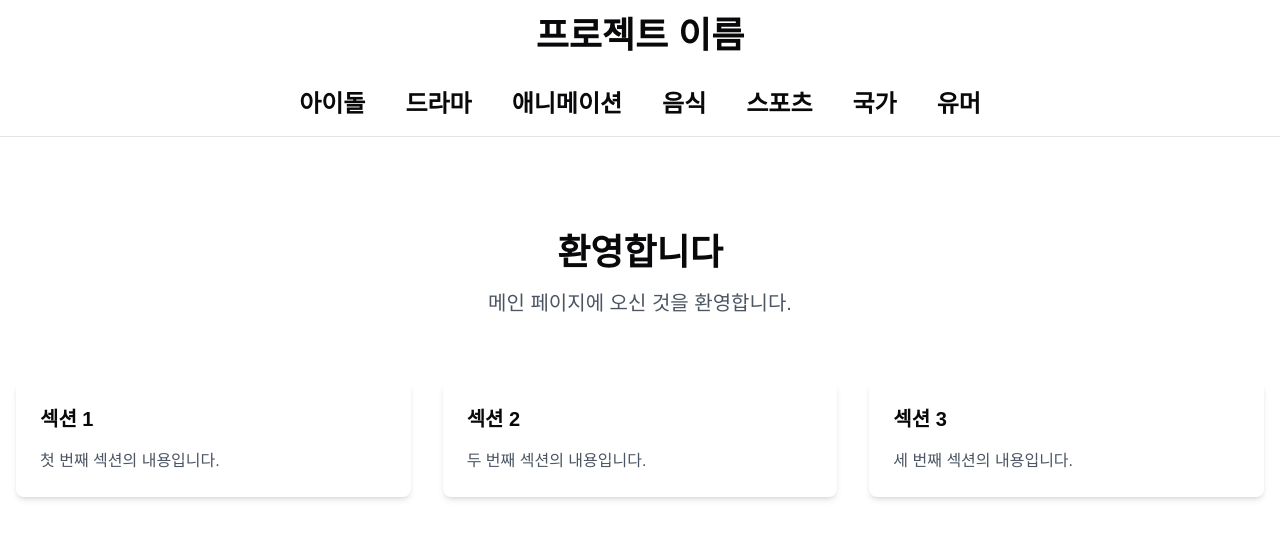
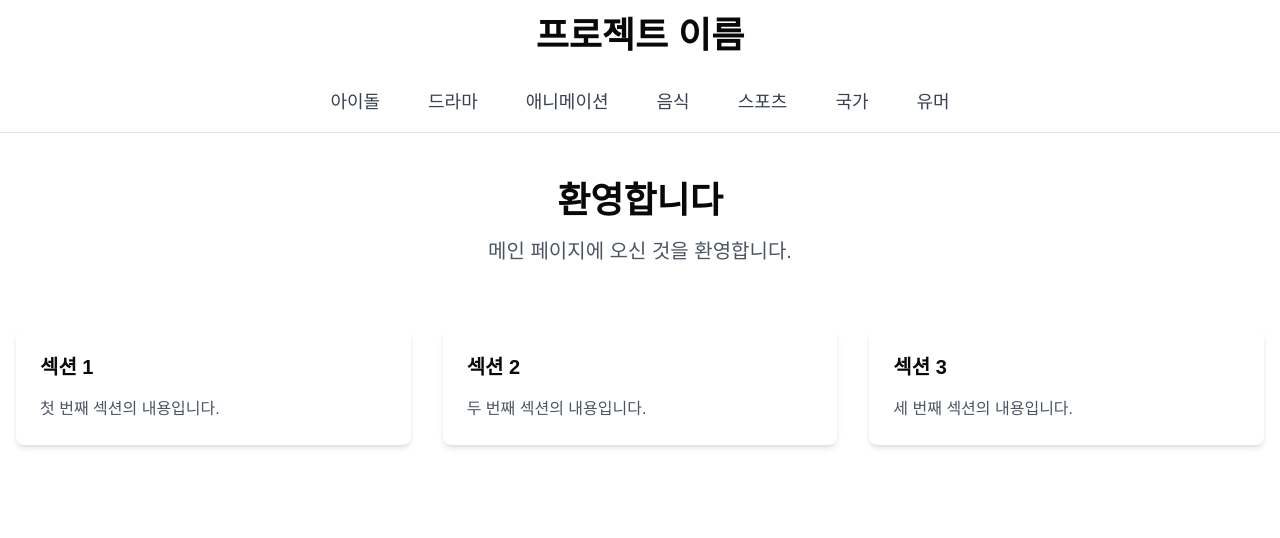
Before and after one commit to highthon-15/highthon-15, a Next.js app: page / in a window 1280 px wide. Shown: the top 538 px of the page. Built offline with nearby package versions, Linux system fonts and the light colour scheme.

Commit message:
fix : useclient missing issue

```diff
--- a/src/app/(main)/layout.tsx
+++ b/src/app/(main)/layout.tsx
@@ -1,38 +1,50 @@
+"use client";
+
 import React from 'react';
 import Link from 'next/link';
+import { usePathname } from 'next/navigation';
 
 interface MainLayoutProps {
   children: React.ReactNode;
 }
 
+const NAVIGATION_ITEMS = [
+  { name: '아이돌', href: '/idol' },
+  { name: '드라마', href: '/drama' },
+  { name: '애니메이션', href: '/animation' },
+  { name: '음식', href: '/food' },
+  { name: '스포츠', href: '/sports' },
+  { name: '국가', href: '/country' },
+  { name: '유머', href: '/humor' },
+];
 
-// 헤더
 const Header = () => {
+  const pathname = usePathname();
+
   return (
-    <header className="sticky top-0 z-50 w-full items-center border-b bg-background/95 backdrop-blur">
-      <div className="flex items-center justify-center p-4 gap-10">
-        <a href="/" className="text-2xl font-bold">
-          아이돌
-        </a>
-        <a href="/" className="text-2xl font-bold">
-          드라마
-        </a>
-        <a href="/" className="text-2xl font-bold">
-          애니메이션
-        </a>
-        <a href="/" className="text-2xl font-bold">
-          음식
-        </a>
-        <a href="/" className="text-2xl font-bold">
-          스포츠
-        </a>
-        <a href="/" className="text-2xl font-bold">
-          국가
-        </a>
-        <a href="/" className="text-2xl font-bold">
-          유머
-        </a>
-
+    <header className="sticky top-0 z-50 w-full border-b bg-background/95 backdrop-blur">
+      <div className="container mx-auto px-4">
+        <nav className="flex items-center justify-center overflow-x-auto">
+          <ul className="flex items-center space-x-1 lg:space-x-6 py-4">
+            {NAVIGATION_ITEMS.map((item) => (
+              <li key={item.name}>
+                <Link
+                  href={item.href}
+                  className={`
+                    px-3 py-2 text-sm lg:text-lg font-medium rounded-md
+                    transition-colors duration-200
+                    ${pathname === item.href
+                      ? 'bg-blue-100 text-blue-700'
+                      : 'text-gray-700 hover:bg-gray-100'
+                    }
+                  `}
+                >
+                  {item.name}
+                </Link>
+              </li>
+            ))}
+          </ul>
+        </nav>
       </div>
     </header>
   );
@@ -42,7 +54,7 @@ export default function MainLayout({ children }: MainLayoutProps) {
   return (
     <div className="min-h-screen">
       <Header />
-      <main className="pt-16">
+      <main className="pt-4">
         {children}
       </main>
     </div>
```
